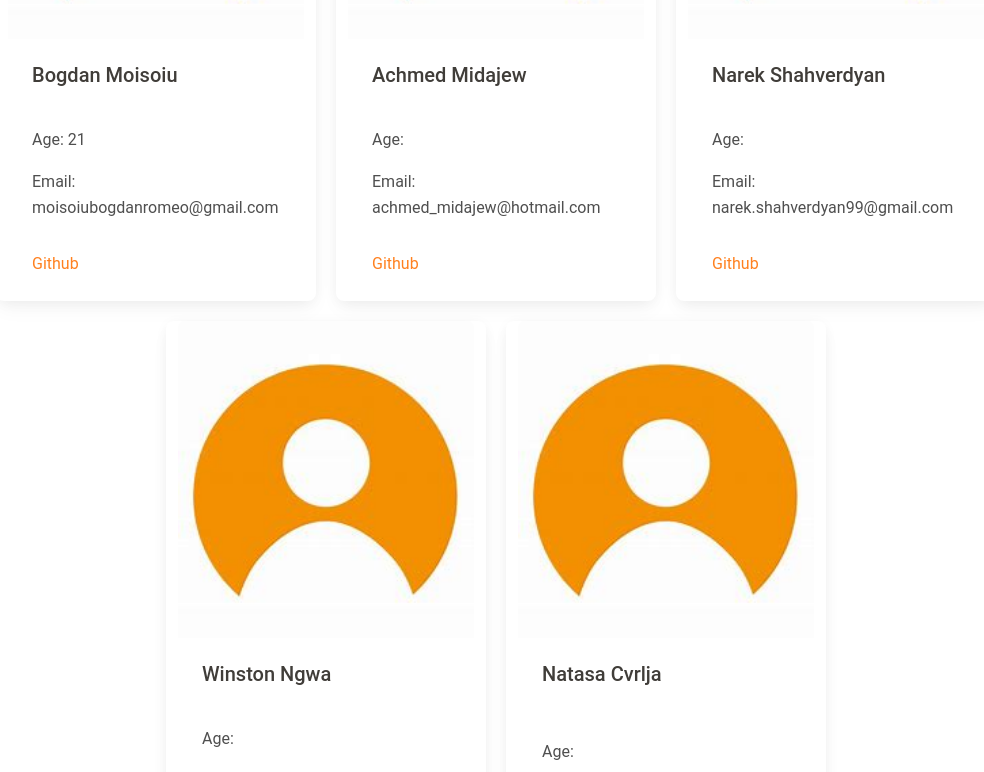
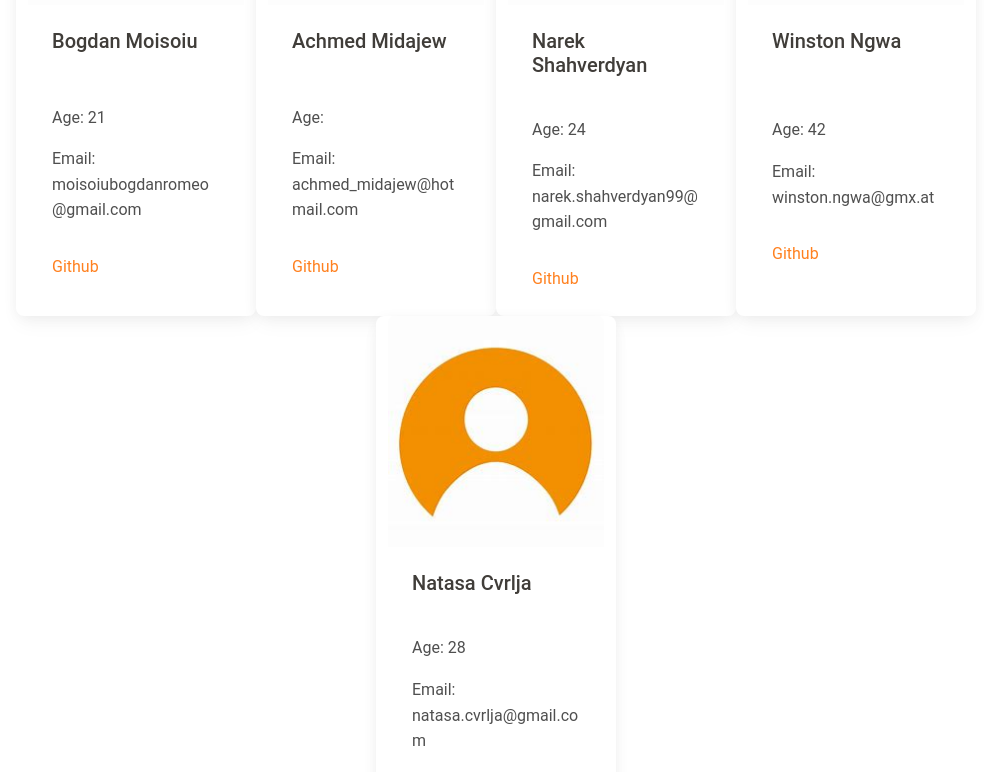
Before and after one commit to BogdanMoisoiu/Team-5-Landing-Course, an Angular app in the folder portfolio/: page /about in a window 1280 px wide. Shown: the part 354-1126 px from the top of the page, without its empty margins (144-1128 px from the left). Built offline with nearby package versions, Linux system fonts and the light colour scheme.

Commit message:
about
Signed-off-by: UsernameIsAlwaysNotAvailable <narek.shahverdyan99@gmail.com>

```diff
--- a/portfolio/src/app/about/about.component.html
+++ b/portfolio/src/app/about/about.component.html
@@ -1,7 +1,9 @@
+<br>
+<br>
 <div class="container">
 
-    <div class="row row-cols-lg-3 row-cols-md-2 row-cols-sm-1 gaps">
-        <div class="card" style="width: 20rem;">
+    <div class="row row-cols-lg-5 row-cols-md-3 row-cols-sm-1 gap">
+        <div class="card" style="width: 15rem;">
             <img src="/assets/pfp.jpg" class="card-img-top" alt="...">
             <div class="card-body">
                 <h5 class="card-title">Bogdan Moisoiu</h5>
@@ -9,64 +11,73 @@
             </div>
             <ul class="list-group list-group-flush">
                 <li class="list-group-item">Age: 21</li>
-                <li class="list-group-item">Email: moisoiubogdanromeo@gmail.com</li>
+                <li class="list-group-item">Email:
+                    <br> moisoiubogdanromeo@gmail.com
+                </li>
             </ul>
             <div class="card-body">
                 <a href="https://github.com/BogdanMoisoiu" class="card-link">Github</a>
             </div>
         </div>
-        <div class="card" style="width: 20rem;">
+        <div class="card" style="width: 15rem;">
             <img src="/assets/pfp.jpg" class="card-img-top" alt="...">
             <div class="card-body">
                 <h5 class="card-title">Achmed Midajew</h5>
 
             </div>
             <ul class="list-group list-group-flush">
-                <li class="list-group-item">Age:</li>
+                <li class="list-group-item">Age: </li>
                 <li class="list-group-item">Email:
-                    <br> achmed_midajew@hotmail.com</li>
+                    <br> achmed_midajew@hotmail.com
+                </li>
             </ul>
             <div class="card-body">
                 <a href="https://github.com/achmed124" class="card-link">Github</a>
             </div>
         </div>
-        <div class="card" style="width: 20rem;">
+        <div class="card" style="width: 15rem;">
             <img src="/assets/pfp.jpg" class="card-img-top" alt="...">
             <div class="card-body">
                 <h5 class="card-title">Narek Shahverdyan</h5>
 
             </div>
             <ul class="list-group list-group-flush">
-                <li class="list-group-item">Age:</li>
-                <li class="list-group-item">Email: narek.shahverdyan99@gmail.com</li>
+                <li class="list-group-item">Age: 24</li>
+                <li class="list-group-item">Email:
+                    <br> narek.shahverdyan99@gmail.com
+                </li>
             </ul>
             <div class="card-body">
                 <a href="https://github.com/UsernameIsAlwaysNotAvailable" class="card-link">Github</a>
             </div>
         </div>
-        <div class="card" style="width: 20rem;">
+        <div class="card" style="width: 15rem;">
             <img src="/assets/pfp.jpg" class="card-img-top" alt="...">
             <div class="card-body">
                 <h5 class="card-title">Winston Ngwa</h5>
 
             </div>
             <ul class="list-group list-group-flush">
-                <li class="list-group-item">Age:</li>
-                <li class="list-group-item">Email: <br> winston.ngwgmx.at</li>
+                <li class="list-group-item">Age: 42</li>
+                <li class="list-group-item">Email:
+                    <br> winston.ngwa@gmx.at
+                </li>
             </ul>
             <div class="card-body">
                 <a href="https://github.com/Winston-N" class="card-link">Github</a>
             </div>
         </div>
-        <div class="card" style="width: 20rem;">
+        <div class="card" style="width: 15rem;">
             <img src="/assets/pfp.jpg" class="card-img-top" alt="...">
             <div class="card-body">
                 <h5 class="card-title">Natasa Cvrlja</h5>
 
             </div>
             <ul class="list-group list-group-flush">
-                <li class="list-group-item">Age:</li>
-                <li class="list-group-item">Email:</li>
+                <li class="list-group-item">Age: 28</li>
+                <li class="list-group-item">Email:
+                    <br> natasa.cvrlja@gmail.com
+                </li>
             </ul>
             <div class="card-body">
                 <a href="https://github.com/Ncvrlja" class="card-link">Github</a>
@@ -126,3 +137,4 @@
             would love to hear from you. Contact our team at CodeTech Solutions today to discuss your project
             requirements, and let's embark on a journey of digital transformation together.</h6>
     </div>
+    <br>
```
